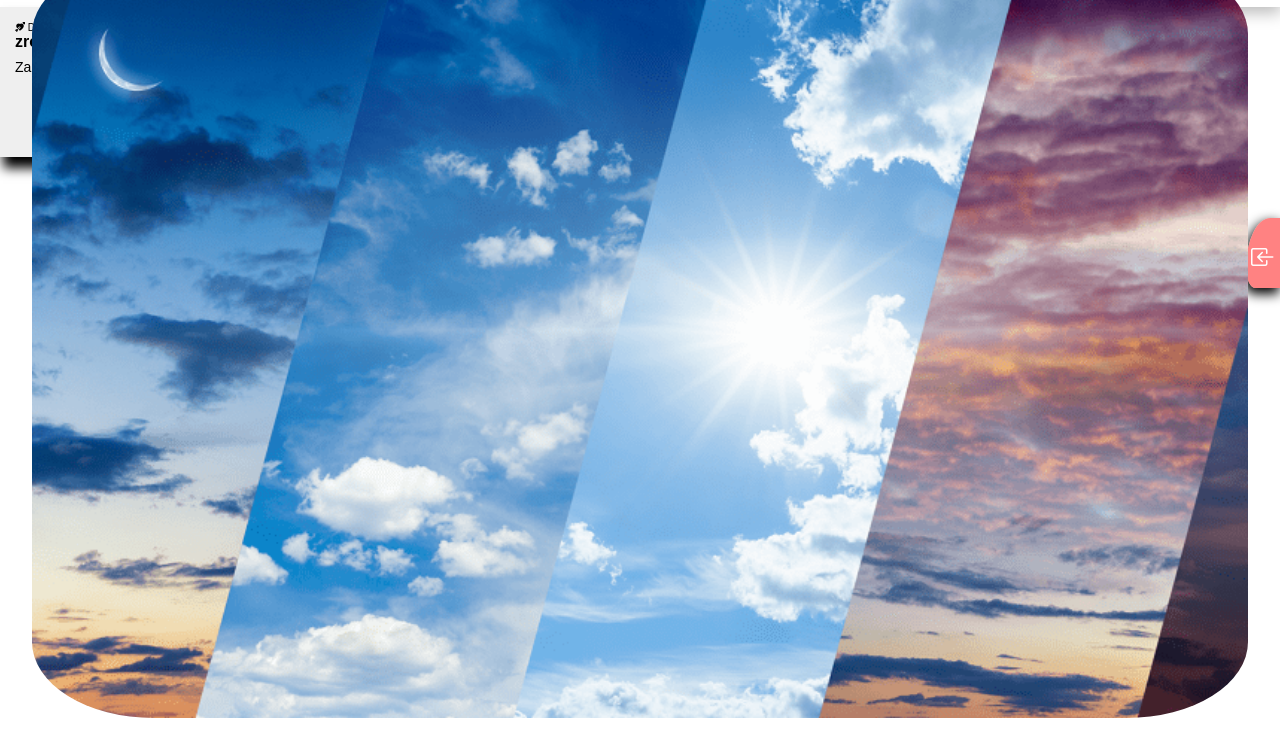
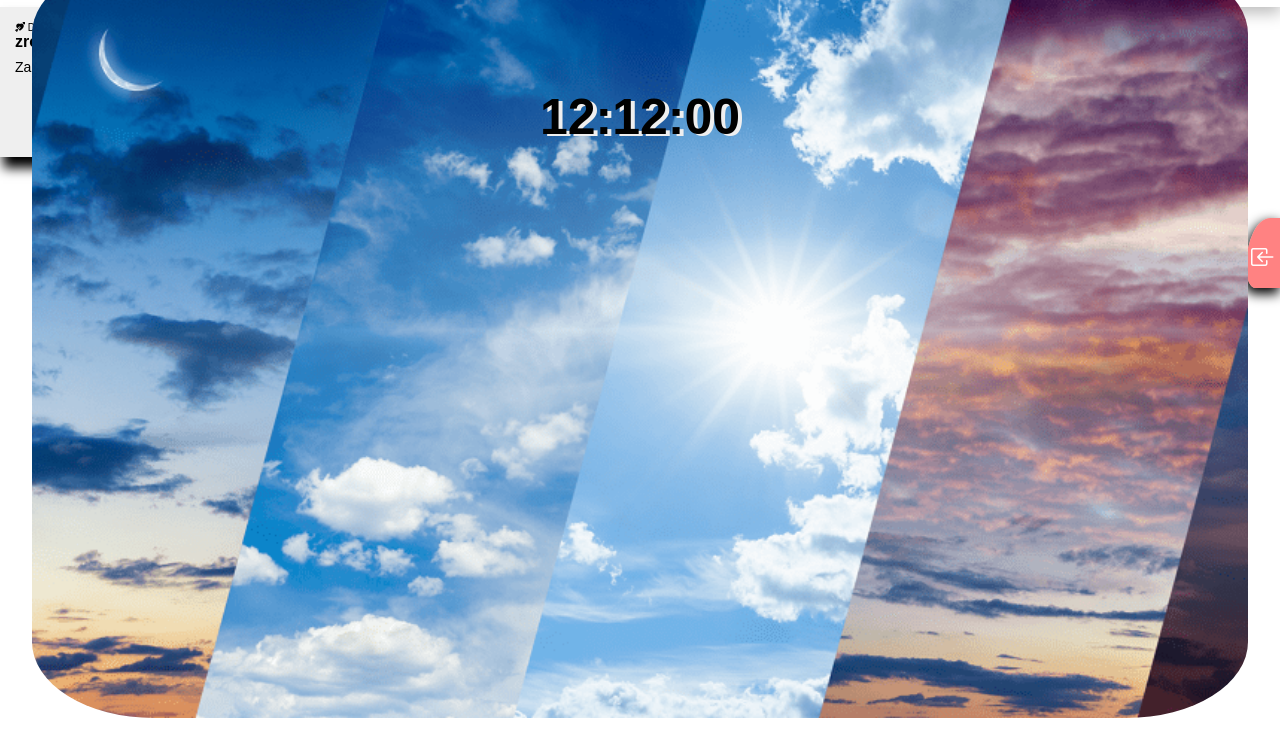
Before and after one commit to mateu52/etap3k-ce, a website: page index.html in a window 1280 px wide. Shown: the part 62-800 px from the top of the page. Drawn offline with nearby package versions, Linux system fonts and the light colour scheme; a web font is replaced by a local one.

Commit message:
temperatura app

```diff
--- a/index.html
+++ b/index.html
@@ -8,6 +8,9 @@
     <link rel="preconnect" href="https://fonts.gstatic.com" crossorigin>
     <link href="https://fonts.googleapis.com/css2?family=Joan&display=swap" rel="stylesheet">
     <link rel="stylesheet" href="https://cdn.jsdelivr.net/npm/bootstrap-icons@1.8.3/font/bootstrap-icons.css">
+    <link rel="preconnect" href="https://fonts.googleapis.com">
+    <link rel="preconnect" href="https://fonts.gstatic.com" crossorigin>
+    <link href="https://fonts.googleapis.com/css2?family=Joan&display=swap" rel="stylesheet">
     <link rel="stylesheet" href="./main.css">
     <title>Document</title>
 </head>
@@ -62,6 +65,8 @@
         <div>
             <h2 id="CityName"></h2>
             <h3 id="MainTemp"></h3>
+            <h1 id="Clock"></h1>
+            <p id="Wind"></p>
         </div>
     </div>
 
--- a/main.css
+++ b/main.css
@@ -119,10 +119,33 @@ a{
     z-index: -1;
 }
 .weatherModal h2{
+    display: flex;
+    padding-top:130px;
+
+    line-height: 135px;
+    justify-content: center;
+    font-size: 200px;
+    font-family: 'Joan', serif;
+    font-weight: 100;
     text-align: center;
+    text-shadow:6px 4px   #efefef
+
 }
 .weatherModal h3{
+    font-size: 120px;
     text-align: center;
+    text-shadow:4px 4px   #efefef
+
+}
+.weatherModal h1{
+    text-align: center;
+    font-size: 50px;
+    text-shadow:4px 2px   #efefef
+}
+#Wind{
+    text-align: center;
+    line-height: 70px;
+    font-size: 30px;
 }
 .menuOn,
 .formOn{
--- a/script.js
+++ b/script.js
@@ -113,14 +113,43 @@ const weatherInfo= ()=> {
         console.log(weather);
 
         city.textContent = weather.name;
-        mainTemp.textContent =`${Math.round( weather.main.temp-275.2)} C`;
+        mainTemp.textContent =`${Math.round(weather.main.temp-275.2)} C`;
+
+        const wind = document.getElementById("Wind");
+        wind.textContent = `Wiatra ${weather.wind.speed} km/h`
     }
 
     const modalWrapper = document.getElementById("Weather");
     const closeBtn = document.getElementById("CloseModal");
 
+
     const closeModal = () => modalWrapper.classList.add("hideModal");
     closeBtn.addEventListener('click', closeModal);
+
+    const clock = document.getElementById("Clock");
+    const addZero = (num) => {
+        if(num<10){
+            return `0${num}`
+        }
+        else{
+            return num;
+        }
+    }
+    const showTime=()=>{
+        const currentTime = new Date()
+        //console.log(currentTime);
+        let h = currentTime.getHours();
+        let m = currentTime.getMinutes();
+        let s = currentTime.getSeconds();
+
+        clock.textContent = `${addZero(h)}:${addZero(h)}:${addZero(s)}`;
+
+    }
+
+    setInterval(() => {
+        //console.log("Interval");
+        showTime();
+    },1000)
 }
 
 window.addEventListener("load", () => {
```
